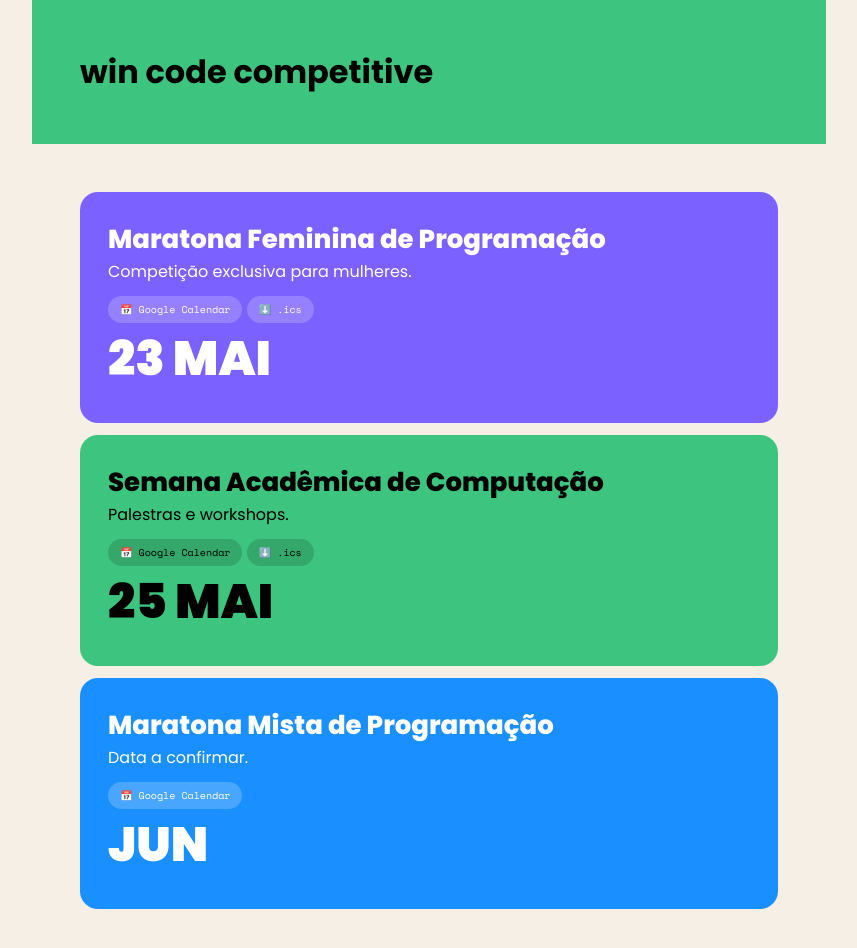
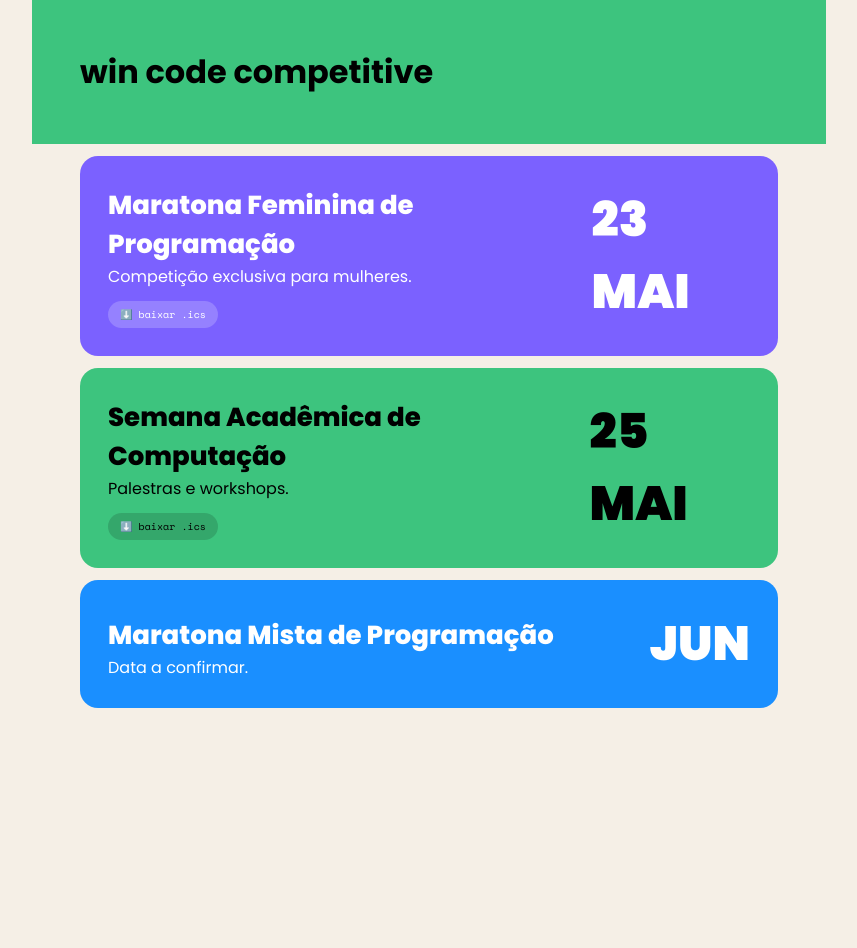
Before and after one commit to wcc-ufcg/eventos, a plain HTML site: page index.html in a window 1280 px wide. Shown: the whole page, without its empty margins (211-1068 px from the left). After the commit the page ends 800 px from the top, so only its background shows below. Drawn offline with nearby package versions, Linux system fonts and the light colour scheme.

Commit message:
Update index.html

```diff
--- a/index.html
+++ b/index.html
@@ -4,6 +4,7 @@
 <meta charset="UTF-8">
 <meta name="viewport" content="width=device-width, initial-scale=1.0">
 <title>WCC — Win Code Competitive</title>
+
 <link href="https://fonts.googleapis.com/css2?family=Poppins:wght@300;400;600;700;800;900&family=Space+Mono:wght@400;700&display=swap" rel="stylesheet">
 
 <style>
@@ -25,106 +26,116 @@ body{
   margin:auto;
 }
 
-/* BOTÃO CALENDÁRIO */
+/* CARD CLICÁVEL */
+.event-link{
+  text-decoration:none;
+  color:inherit;
+  display:block;
+}
+
+.event-card{
+  border-radius:18px;
+  padding:28px;
+  margin:12px 48px;
+  display:flex;
+  justify-content:space-between;
+  align-items:flex-end;
+  transition:.2s;
+  cursor:pointer;
+}
+
+.event-card:hover{
+  transform:scale(1.02);
+}
+
+.purple{background:var(--purple);color:#fff}
+.green{background:var(--green)}
+.blue{background:var(--blue);color:#fff}
+
+.event-name{
+  font-size:26px;
+  font-weight:800;
+}
+
+.event-day{
+  font-size:48px;
+  font-weight:900;
+}
+
+/* BOTÃO */
 .calendar-btn{
   margin-top:12px;
-  display:inline-block;
   font-family:'Space Mono';
   font-size:10px;
   padding:6px 12px;
   border-radius:100px;
+  border:none;
   background:rgba(0,0,0,0.15);
-  text-decoration:none;
-  color:inherit;
-  transition:.2s;
+  cursor:pointer;
 }
-.calendar-btn:hover{
-  transform:scale(1.05);
-}
+
 .event-card.purple .calendar-btn,
 .event-card.blue .calendar-btn{
   background:rgba(255,255,255,0.2);
+  color:#fff;
 }
-
-/* (resto do seu CSS mantido igual, resumido pra foco) */
-.hero{background:var(--green);padding:48px}
-.events-grid{padding:48px}
-.event-card{
-  border-radius:18px;
-  padding:28px;
-  margin-bottom:12px;
-}
-.purple{background:var(--purple);color:#fff}
-.green{background:var(--green)}
-.blue{background:var(--blue);color:#fff}
-.event-name{font-size:26px;font-weight:800}
-.event-day{font-size:48px;font-weight:900}
 </style>
 </head>
 
 <body>
 
-<header class="hero">
+<header style="padding:48px;background:#3DC47E">
   <h1>win code competitive</h1>
 </header>
 
-<div class="events-grid">
+<!-- EVENTO 1 -->
+<a class="event-link event-card purple"
+href="https://calendar.google.com/calendar/render?action=TEMPLATE&text=Maratona+Feminina+de+Programação&dates=20260523T120000Z/20260523T180000Z&details=Evento+WCC"
+target="_blank">
 
-<!-- EVENTO 1 -->
-<div class="event-card purple">
   <div>
     <div class="event-name">Maratona Feminina de Programação</div>
     <p>Competição exclusiva para mulheres.</p>
 
-    <!-- BOTÕES -->
-    <a class="calendar-btn" target="_blank"
-    href="https://calendar.google.com/calendar/render?action=TEMPLATE&text=Maratona+Feminina+de+Programação&dates=20260523T120000Z/20260523T180000Z&details=Evento+WCC">
-      📅 Google Calendar
-    </a>
+    <button class="calendar-btn"
+      onclick="window.open('./mfp.ics','_blank'); event.stopPropagation();">
+      ⬇️ baixar .ics
+    </button>
+  </div>
 
-    <a class="calendar-btn" href="./mfp.ics" download>
-      ⬇️ .ics
-    </a>
-
-  </div>
   <div class="event-day">23 MAI</div>
-</div>
+</a>
 
 <!-- EVENTO 2 -->
-<div class="event-card green">
+<a class="event-link event-card green"
+href="https://calendar.google.com/calendar/render?action=TEMPLATE&text=Semana+Acadêmica+de+Computação&dates=20260525T120000Z/20260525T180000Z&details=Evento+WCC"
+target="_blank">
+
   <div>
     <div class="event-name">Semana Acadêmica de Computação</div>
     <p>Palestras e workshops.</p>
 
-    <a class="calendar-btn" target="_blank"
-    href="https://calendar.google.com/calendar/render?action=TEMPLATE&text=Semana+Acadêmica+de+Computação&dates=20260525T120000Z/20260525T180000Z&details=Evento+WCC">
-      📅 Google Calendar
-    </a>
+    <button class="calendar-btn"
+      onclick="window.open('./sac.ics','_blank'); event.stopPropagation();">
+      ⬇️ baixar .ics
+    </button>
+  </div>
 
-    <a class="calendar-btn" href="./sac.ics" download>
-      ⬇️ .ics
-    </a>
-
-  </div>
   <div class="event-day">25 MAI</div>
-</div>
+</a>
 
 <!-- EVENTO 3 -->
-<div class="event-card blue">
+<a class="event-link event-card blue"
+href="https://calendar.google.com/calendar/render?action=TEMPLATE&text=Maratona+Mista+de+Programação&details=Evento+WCC"
+target="_blank">
+
   <div>
     <div class="event-name">Maratona Mista de Programação</div>
     <p>Data a confirmar.</p>
+  </div>
 
-    <a class="calendar-btn" target="_blank"
-    href="https://calendar.google.com/calendar/render?action=TEMPLATE&text=Maratona+Mista+de+Programação&details=Evento+WCC">
-      📅 Google Calendar
-    </a>
-
-  </div>
   <div class="event-day">JUN</div>
-</div>
-
-</div>
+</a>
 
 </body>
 </html>
```
